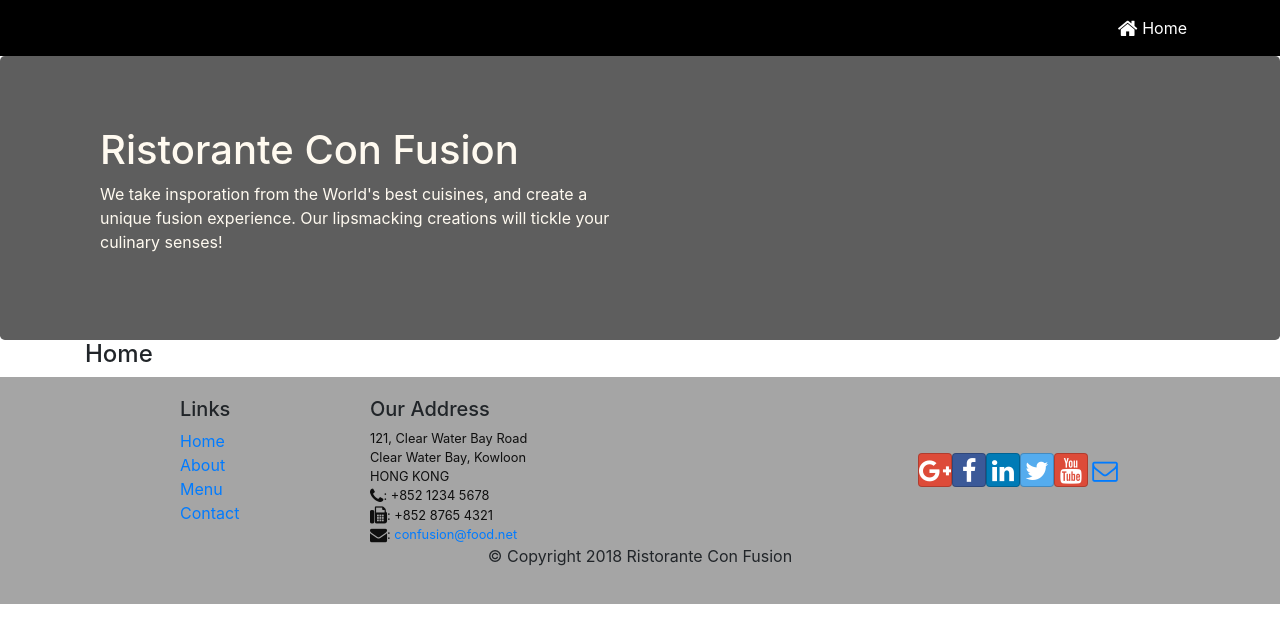
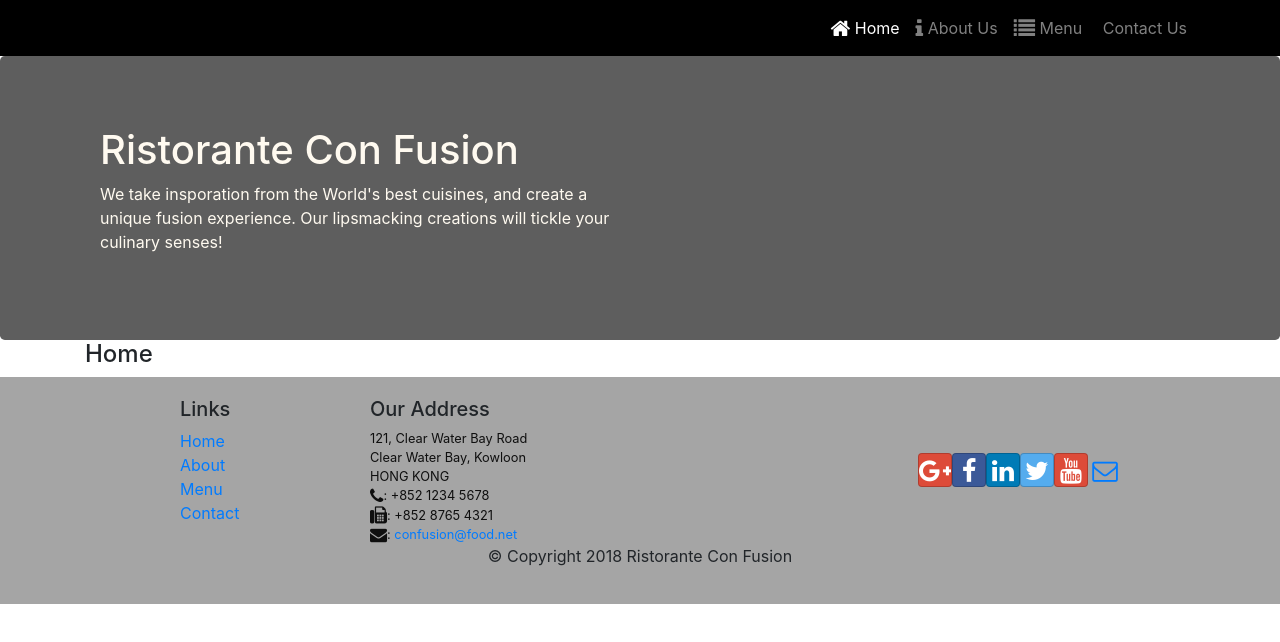
Before and after one commit to davidmartinezhi/react-confusion, a React (Create React App) app: page /home in a window 1280 px wide. Shown: the top 642 px of the page. Built offline with nearby package versions, Linux system fonts and the light colour scheme.

Commit message:
Created the navigation buttons

```diff
--- a/src/components/HeaderComponent.js
+++ b/src/components/HeaderComponent.js
@@ -16,6 +16,21 @@ class Header extends Component{
                             <NavItem>
                                 <NavLink className="nav-link" to="/home">
                                     <span className="fa fa-home fa-lg"></span> Home
+                                </NavLink>
+                            </NavItem>
+                            <NavItem>
+                                <NavLink className="nav-link" to="/aboutus">
+                                    <span className="fa fa-info fa-lg"></span> About Us
+                                </NavLink>
+                            </NavItem>
+                            <NavItem>
+                                <NavLink className="nav-link" to="/menu">
+                                    <span className="fa fa-list fa-lg"></span> Menu
+                                </NavLink>
+                            </NavItem>
+                            <NavItem>
+                                <NavLink className="nav-link" to="/contactus">
+                                    <span className="fa fa-address fa-lg"></span> Contact Us
                                 </NavLink>
                             </NavItem>
                         </Nav>
```
